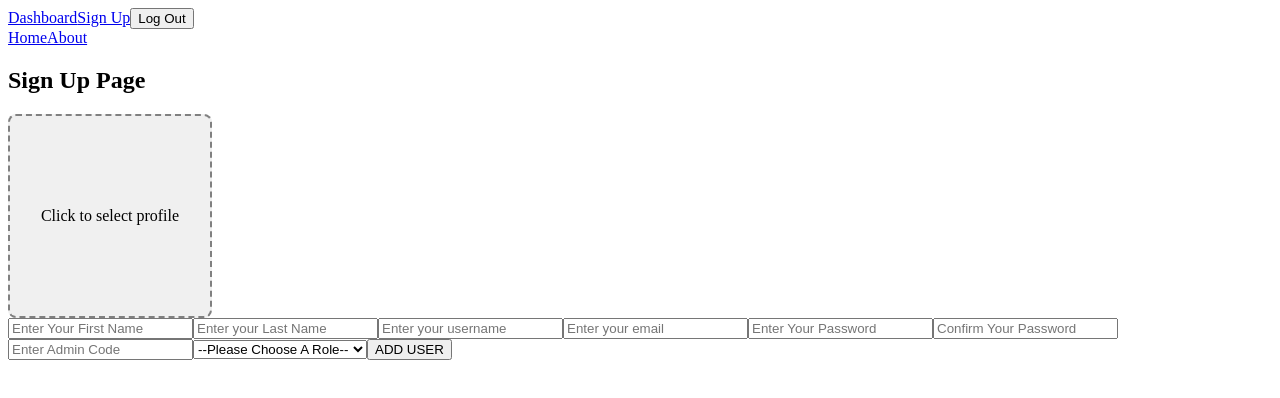
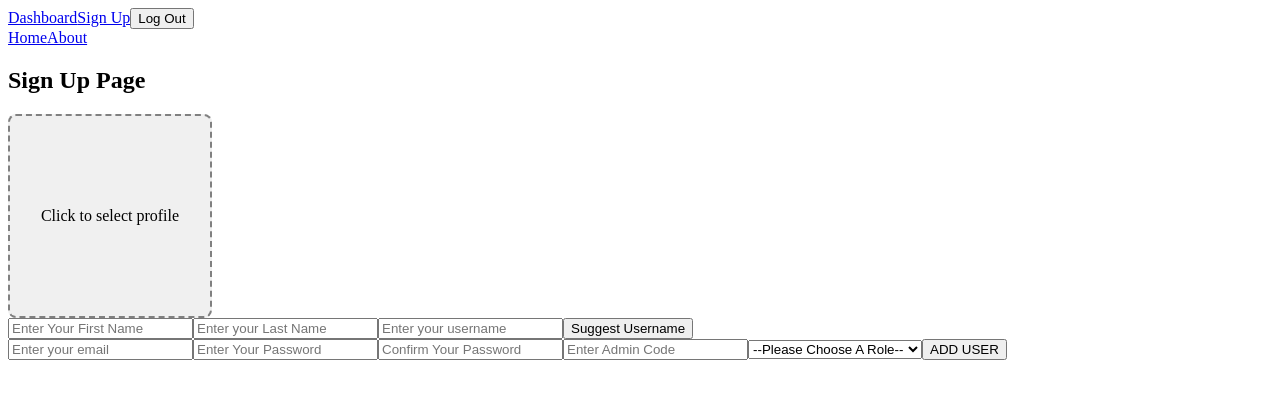
Before and after one commit to monalisasabina/Cybersphere-Frontend, a React (Vite) app: page /dashboard/signup in a window 1280 px wide. Shown: the top 398 px of the page. Built offline with nearby package versions, Linux system fonts and the light colour scheme; sample sign-in values are in the browser's storage.

Commit message:
username sugestions

```diff
--- a/src/pages/SignUpPage.jsx
+++ b/src/pages/SignUpPage.jsx
@@ -15,6 +15,7 @@ function SignUp(){
   const [adminCode, setAdminCode] = useState("");
   const [role, setRole] = useState("");
   const [message, setMessage] = useState("");
+  const [suggestions, setSuggestions] = useState([])
 
 
   const fileInputRef = useRef()
@@ -34,6 +35,37 @@ function SignUp(){
             setPreview(URL.createObjectURL(file))
       }
    };
+
+   //Handle username suggestions
+   const handleUsernameSuggesstions = async () => {
+
+        if (!firstName || !lastName) {
+            return;
+        }
+
+        try {
+            const response = await fetch("http://127.0.0.1:5555/suggest-username",{
+                  method: "POST",
+                  headers: {
+                        "Content-Type": "application/json"
+                  },
+                  body: JSON.stringify({
+                        firstname:firstName,
+                        lastname:lastName
+                     })
+            })
+            const data = await response.json();
+
+            if (response.ok) {
+                  setSuggestions(data.suggestions)
+            } else {
+                  console.error(data.error || "Failed to fetch suggestions")
+            }
+
+         } catch(error) {
+            console.error("Error fetching suggestions", error);
+         }
+   }
 
 
     //Handle submit form__________________________________________________________________________
@@ -182,6 +214,16 @@ function SignUp(){
                   onChange={(event) => setUserName(event.target.value) }
                   required
             />
+            <button onClick={handleUsernameSuggesstions}>Suggest Username</button>
+            <div>
+                  {suggestions.length >0 && (
+                        <ul>
+                              {suggestions.map((username, index) =>(
+                                    <li key={index}>{username}</li>
+                               ))}
+                        </ul>
+                  )}
+            </div>
 
             <input
                   name="email"
```
